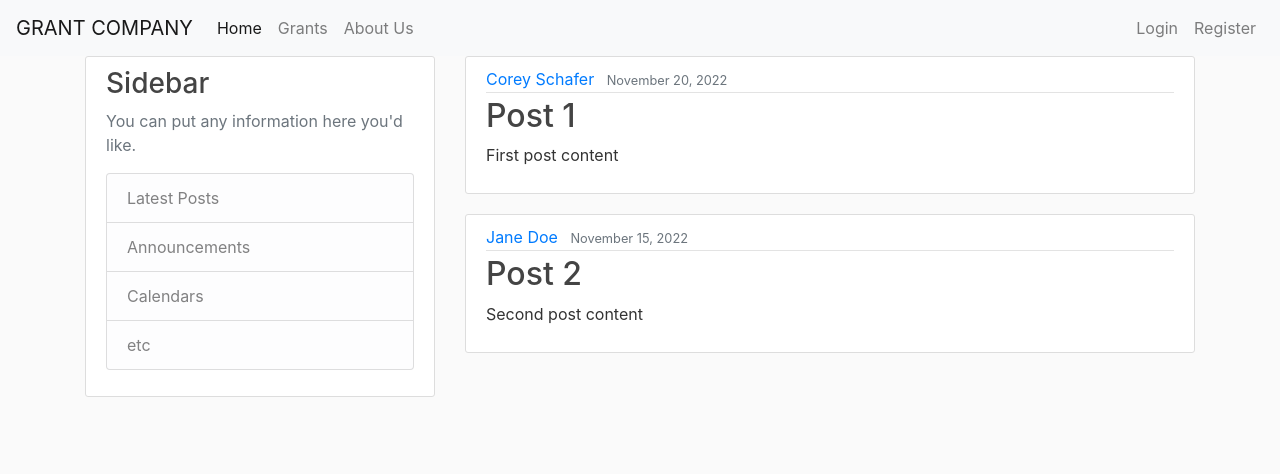
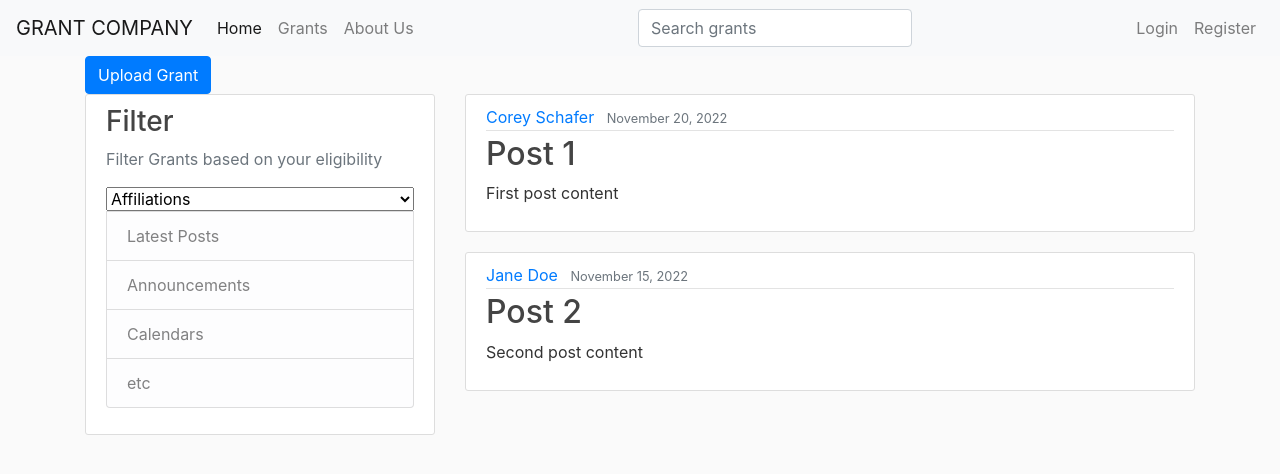
Before and after one commit to BenKluger/QC-x-Headstart, a Flask app: page /grants in a window 1280 px wide. Shown: the top 474 px of the page. Run offline with Flask 2, Linux system fonts and the light colour scheme; some libraries are stand-ins or nearby versions.

Commit message:
add 'upload grant' button, search button

```diff
--- a/app.py
+++ b/app.py
@@ -31,6 +31,10 @@ def grants():
 def about():
     return render_template('about.html', title='About')
 
+@app.route("/upload")
+def upload_grant():
+    return render_template('upload_grant.html')
+
 
 if __name__ == '__main__':
     app.config["TEMPLATES_AUTO_RELOAD"] = True
--- a/templates/grants_list.html
+++ b/templates/grants_list.html
@@ -3,13 +3,27 @@
 {% extends "layout.html" %}
 {% block content %}
 
+<div class="row">
+  <div class="col">
+    <a class="btn btn-primary" href="/upload" role="button">Upload Grant</a>
+  </div>
+</div>
 
 <div class="row">
     <div class="col-md-4">
+
       <div class="content-section">
-        <h3>Sidebar</h3>
-        <p class='text-muted'>You can put any information here you'd like.
+        <h3>Filter</h3>
+        <p class='text-muted'>Filter Grants based on your eligibility
           <ul class="list-group">
+
+            <select class="form-select" aria-label="Default select example">
+              <option selected>Affiliations</option>
+              <option value="1">One</option>
+              <option value="2">Two</option>
+              <option value="3">Three</option>
+            </select>
+
             <li class="list-group-item list-group-item-light">Latest Posts</li>
             <li class="list-group-item list-group-item-light">Announcements</li>
             <li class="list-group-item list-group-item-light">Calendars</li>
@@ -34,6 +48,7 @@
 
     </div>
 
+
   </div>
 
 
--- a/templates/home.html
+++ b/templates/home.html
@@ -1,5 +1,11 @@
 {% extends "layout.html" %}
+
+
 {% block content %}
+
+
+
+
     {% for post in posts %}
         <article class="media content-section">
           <div class="media-body">
--- a/templates/layout.html
+++ b/templates/layout.html
@@ -24,6 +24,8 @@
         <button class="navbar-toggler" type="button" data-toggle="collapse" data-target="#navbarText" aria-controls="navbarText" aria-expanded="false" aria-label="Toggle navigation">
           <span class="navbar-toggler-icon"></span>
         </button>
+
+
         <div class="collapse navbar-collapse" id="navbarText">
           <!-- Left Side of Navbar -->
           <ul class="navbar-nav mr-auto">
@@ -37,6 +39,11 @@
               <a class="nav-link" href="#">About Us</a>
             </li>
           </ul>
+
+
+          <div class="form-outline">
+            <input type="search" id="form1" class="form-control" placeholder="Search grants" aria-label="Search" />
+          </div>
 
           <!-- Right Side of Navbar -->
           <ul class="navbar-nav ml-auto">
```
Also changed, not shown: templates/upload_grant.html (added, +7 -0 lines).
